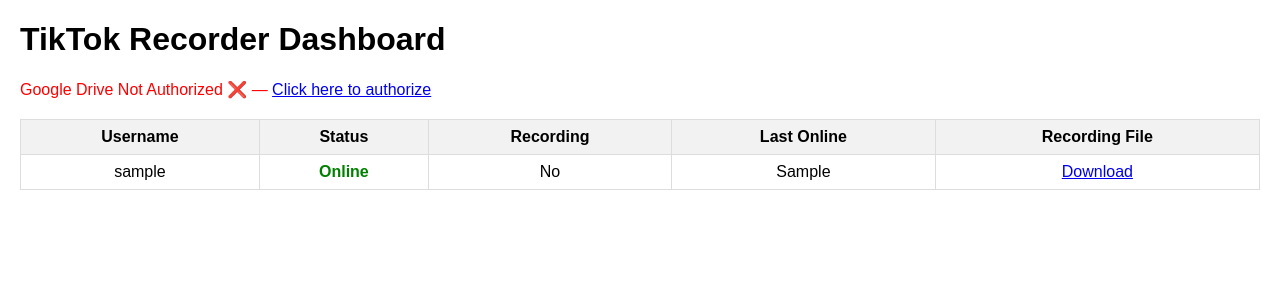
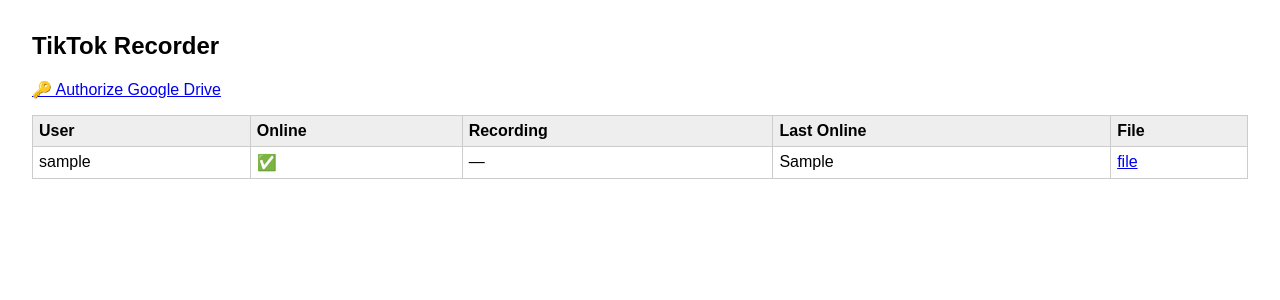
Before and after one commit to rohro1/tiktok-livestream-recorder, a Flask app: template templates/status.html in a window 1280 px wide. Shown: the top 300 px of the page. Run offline with Flask 3, Linux system fonts and the light colour scheme; the template is opened without the code that fills it: most values are stand-ins (such as "Sample title", 1, 10 or a date in 2020).

Commit message:
Force update all files

```diff
--- a/main.py
+++ b/main.py
@@ -1,92 +1,63 @@
 import os
 import logging
-from flask import Flask, redirect, render_template, request, url_for, abort, jsonify
+from flask import Flask, redirect, render_template, request, url_for, abort
 from threading import Thread
 from time import sleep
 from datetime import datetime
-import json
-
-from src.utils.oauth_drive import (
-    create_auth_url,
-    fetch_and_store_credentials,
-    get_drive_service,
-    TOKEN_PATH,
-)
+from src.utils.oauth_drive import create_auth_url, fetch_and_store_credentials, get_drive_service, TOKEN_PATH
 from src.utils.status_tracker import StatusTracker
+from src.core.tiktok_api import TikTokAPI
+from src.core.tiktok_recorder import TikTokLiveRecorder
 from src.utils.folder_manager import make_user_folders
 from src.utils.google_drive_uploader import GoogleDriveUploader
-from src.core.tiktok_recorder import TikTokLiveRecorder
 
 logging.basicConfig(level=logging.INFO)
 logger = logging.getLogger("tiktok-recorder")
 
 PORT = int(os.environ.get("PORT", 10000))
-OAUTH_CREDENTIALS_FILE = os.environ.get("OAUTH_CREDENTIALS_FILE", "credentials.json")
-OAUTH_REDIRECT = os.environ.get("OAUTH_REDIRECT", None)
+CREDENTIALS_FILE = "credentials.json"
 SCOPES = ["https://www.googleapis.com/auth/drive.file"]
-USERNAMES_FILE = os.environ.get("USERNAMES_FILE", "usernames.txt")
-RECORDINGS_DIR = os.environ.get("RECORDINGS_DIR", "recordings")
-POLL_INTERVAL = int(os.environ.get("POLL_INTERVAL", "12"))
+USERNAMES_FILE = "usernames.txt"
+RECORDINGS_DIR = "recordings"
+POLL_INTERVAL = 15
 
 app = Flask(__name__, template_folder="templates")
 os.makedirs(RECORDINGS_DIR, exist_ok=True)
 
-# === global state ===
+def read_usernames(path):
+    try:
+        with open(path, "r", encoding="utf-8") as f:
+            return [u.strip() for u in f if u.strip()]
+    except FileNotFoundError:
+        return []
+
+usernames = read_usernames(USERNAMES_FILE)
 status_tracker = StatusTracker()
 recorders = {}
 uploaders = {}
-usernames = []
-
-def read_usernames(path):
-    try:
-        with open(path, "r", encoding="utf-8") as f:
-            return [line.strip() for line in f if line.strip()]
-    except FileNotFoundError:
-        logger.warning("No usernames.txt found")
-        return []
 
 def recording_output_path(username):
     os.makedirs(os.path.join(RECORDINGS_DIR, username), exist_ok=True)
     ts = datetime.utcnow().strftime("%Y%m%dT%H%M%SZ")
     return os.path.join(RECORDINGS_DIR, username, f"{username}_{ts}.mp4")
 
-def is_drive_authorized():
-    return os.path.exists(TOKEN_PATH)
-
 def poll_loop():
-    logger.info("Starting poll loop (interval=%s)", POLL_INTERVAL)
-    global uploaders
+    logger.info("Polling started (interval=%s)", POLL_INTERVAL)
     make_user_folders(usernames, RECORDINGS_DIR)
-
-    drive_service = None
-    if is_drive_authorized():
-        drive_service = get_drive_service(OAUTH_CREDENTIALS_FILE, SCOPES)
-        if drive_service:
-            for u in usernames:
-                uploaders[u] = GoogleDriveUploader(
-                    drive_service, drive_folder_root="TikTokRecordings"
-                )
-            logger.info("Drive uploader initialized for users")
+    drive_service = get_drive_service(CREDENTIALS_FILE, SCOPES)
+    if drive_service:
+        for u in usernames:
+            uploaders[u] = GoogleDriveUploader(drive_service, "TikTokRecordings")
 
     while True:
         for username in usernames:
             try:
-                # === check if live using yt-dlp ===
-                import subprocess
-                cmd = ["yt-dlp", f"https://www.tiktok.com/@{username}/live", "--dump-json"]
-                proc = subprocess.run(cmd, capture_output=True, text=True)
-                if proc.returncode == 0 and proc.stdout.strip():
-                    data = json.loads(proc.stdout.strip())
-                    stream_url = data.get("url") or data.get("manifest_url")
-                    is_live = bool(stream_url)
-                else:
-                    is_live = False
-
-                if is_live:
+                api = TikTokAPI(username)
+                if api.is_live():
                     status_tracker.update_status(username, online=True)
                     if username not in recorders or not recorders[username].is_running():
                         out_path = recording_output_path(username)
-                        recorder = TikTokLiveRecorder(username, resolution="480p")
+                        recorder = TikTokLiveRecorder(api, "480p")
                         if recorder.start_recording(out_path):
                             recorders[username] = recorder
                             status_tracker.set_recording_file(username, out_path)
@@ -99,16 +70,16 @@ def poll_loop():
                         out_file = status_tracker.get_recording_file(username)
                         if out_file and os.path.exists(out_file) and username in uploaders:
                             try:
-                                uploaders[username].upload_file(out_file, remote_subfolder=username)
+                                uploaders[username].upload_file(out_file, username)
                             except Exception as e:
                                 logger.exception("Upload failed: %s", e)
                         status_tracker.set_recording_file(username, None)
                         status_tracker.update_status(username, recording=False)
+            except Exception as e:
+                logger.exception("Poll error: %s", e)
+        sleep(POLL_INTERVAL)
 
-            except Exception as e:
-                logger.exception("Error polling %s: %s", username, e)
-
-        sleep(POLL_INTERVAL)
+Thread(target=poll_loop, daemon=True).start()
 
 @app.route("/")
 def index():
@@ -116,40 +87,36 @@ def index():
 
 @app.route("/authorize")
 def authorize():
-    if is_drive_authorized():
+    if os.path.exists(TOKEN_PATH):
         return redirect(url_for("status"))
-    redirect_uri = OAUTH_REDIRECT or (request.url_root.rstrip("/") + "/oauth2callback")
-    auth_url = create_auth_url(OAUTH_CREDENTIALS_FILE, SCOPES, redirect_uri)
+    redirect_uri = request.url_root.rstrip("/") + "/oauth2callback"
+    auth_url = create_auth_url(CREDENTIALS_FILE, SCOPES, redirect_uri)
     return render_template("authorize.html", auth_url=auth_url)
 
 @app.route("/oauth2callback")
 def oauth2callback():
-    if is_drive_authorized():
+    if os.path.exists(TOKEN_PATH):
         return redirect(url_for("status"))
-    redirect_uri = OAUTH_REDIRECT or (request.url_root.rstrip("/") + "/oauth2callback")
-    creds = fetch_and_store_credentials(OAUTH_CREDENTIALS_FILE, SCOPES, redirect_uri, request.url)
+    redirect_uri = request.url_root.rstrip("/") + "/oauth2callback"
+    creds = fetch_and_store_credentials(CREDENTIALS_FILE, SCOPES, redirect_uri, request.url)
     if creds:
         logger.info("OAuth success — saved token.json")
-    else:
-        logger.warning("OAuth failed")
     return redirect(url_for("status"))
 
 @app.route("/status")
 def status():
-    rows = []
+    authorized = os.path.exists(TOKEN_PATH)
+    data = []
     for username in usernames:
         st = status_tracker.get_status(username)
-        rows.append({
+        data.append({
             "username": username,
-            "last_online": st.get("last_online") or "N/A",
-            "live_duration": st.get("live_duration", 0),
             "online": st.get("online", False),
             "recording": st.get("recording", False),
-            "recording_file": st.get("recording_file", None),
+            "last_online": st.get("last_online") or "N/A",
+            "file": st.get("recording_file"),
         })
-    return render_template("status.html", rows=rows, is_authorized=is_drive_authorized())
+    return render_template("status.html", rows=data, authorized=authorized)
 
 if __name__ == "__main__":
-    usernames = read_usernames(USERNAMES_FILE)
-    Thread(target=poll_loop, daemon=True).start()
     app.run(host="0.0.0.0", port=PORT)
--- a/requirements.txt
+++ b/requirements.txt
@@ -8,3 +8,6 @@ google-auth==2.40.3
 google-auth-oauthlib==1.2.2
 google-auth-httplib2==0.2.0
 requests-oauthlib==2.0.0
+python-dotenv==1.0.1
+tenacity==9.0.0
+gevent==24.2.1
--- a/templates/status.html
+++ b/templates/status.html
@@ -1,46 +1,31 @@
-<!DOCTYPE html>
+<!doctype html>
 <html>
 <head>
   <title>TikTok Recorder Status</title>
   <style>
-        body { font-family: Arial, sans-serif; margin: 20px; }
-        table { border-collapse: collapse; width: 100%; margin-top: 20px; }
-        th, td { border: 1px solid #ddd; padding: 8px; text-align: center; }
-        th { background-color: #f2f2f2; }
-        .online { color: green; font-weight: bold; }
-        .offline { color: red; }
+    body { font-family: sans-serif; margin: 2em; }
+    table { border-collapse: collapse; width: 100%; }
+    th, td { border: 1px solid #ccc; padding: 6px; text-align: left; }
+    th { background: #eee; }
   </style>
 </head>
 <body>
-    <h1>TikTok Recorder Dashboard</h1>
-
-    {% if drive_authorized %}
-        <p style="color:green; font-weight:bold;">Google Drive Authorized ✅</p>
+  <h2>TikTok Recorder</h2>
+  {% if authorized %}
+    <p><b>✅ Google Drive Authorized</b></p>
   {% else %}
-        <p style="color:red;">Google Drive Not Authorized ❌ — <a href="/authorize">Click here to authorize</a></p>
+    <p><a href="/authorize">🔑 Authorize Google Drive</a></p>
   {% endif %}
 
   <table>
-        <tr>
-            <th>Username</th>
-            <th>Status</th>
-            <th>Recording</th>
-            <th>Last Online</th>
-            <th>Recording File</th>
-        </tr>
+    <tr><th>User</th><th>Online</th><th>Recording</th><th>Last Online</th><th>File</th></tr>
     {% for row in rows %}
       <tr>
-            <td>{{ row.username }}</td>
-            <td class="{{ 'online' if row.online else 'offline' }}">{{ 'Online' if row.online else 'Offline' }}</td>
-            <td>{{ 'Yes' if row.recording else 'No' }}</td>
-            <td>{{ row.last_online }}</td>
-            <td>
-                {% if row.recording_file %}
-                    <a href="{{ row.recording_file }}" target="_blank">Download</a>
-                {% else %}
-                    -
-                {% endif %}
-            </td>
+        <td>{{row.username}}</td>
+        <td>{{"✅" if row.online else "❌"}}</td>
+        <td>{{"🎥" if row.recording else "—"}}</td>
+        <td>{{row.last_online}}</td>
+        <td>{% if row.file %}<a href="{{row.file}}">file</a>{% endif %}</td>
       </tr>
     {% endfor %}
   </table>
```
Also changed, not shown: src/core/tiktok_api.py (+20 -17 lines), src/core/tiktok_recorder.py (+30 -18 lines). Lines whose indentation alone changed are shown as unchanged.
